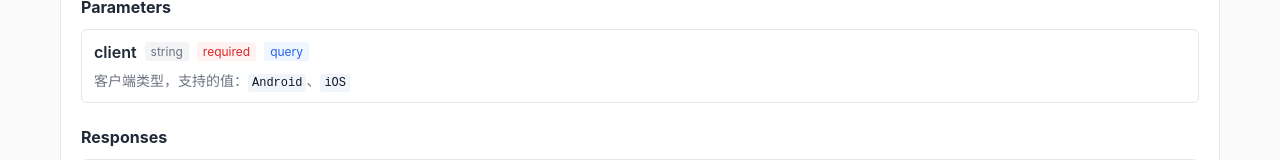
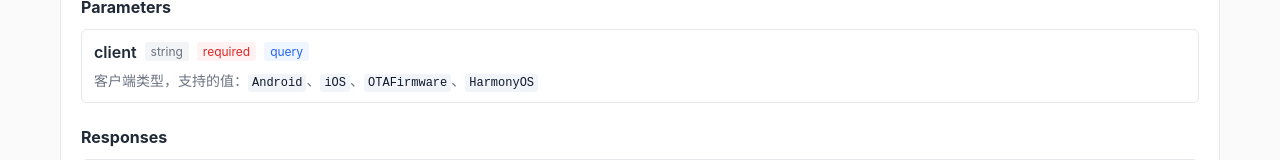
Before and after one commit to fronttang/version, a Vue app: page /api-doc in a window 1280 px wide. Shown: the part 341-501 px from the top of the page. Built offline with nearby package versions, Linux system fonts and the light colour scheme.

Commit message:
feat: add OTAFirmware and HarmonyOS client types

```diff
--- a/src/components/ApiTest.vue
+++ b/src/components/ApiTest.vue
@@ -43,7 +43,7 @@
                   <span class="param-location">query</span>
                 </div>
                 <div class="param-description">
-                  客户端类型，支持的值：<code>Android</code>、<code>iOS</code>
+                  客户端类型，支持的值：<code>Android</code>、<code>iOS</code>、<code>OTAFirmware</code>、<code>HarmonyOS</code>
                 </div>
               </div>
             </div>
@@ -179,6 +179,8 @@
                   <select v-model="selectedClient" class="form-control">
                     <option value="Android">Android</option>
                     <option value="iOS">iOS</option>
+                    <option value="OTAFirmware">OTA固件</option>
+                    <option value="HarmonyOS">鸿蒙OS</option>
                   </select>
                 </div>
 
@@ -303,7 +305,7 @@ export default {
   "client": {
     "type": "string",
     "description": "客户端类型",
-    "enum": ["Android", "iOS"]
+    "enum": ["Android", "iOS", "OTAFirmware", "HarmonyOS"]
   },
   "forceUpdate": {
     "type": "boolean",
--- a/src/components/admin/VersionManagement.vue
+++ b/src/components/admin/VersionManagement.vue
@@ -6,7 +6,11 @@
     </div>
 
     <el-table :data="paginatedVersions" style="width: 100%">
-      <el-table-column prop="client" label="客户端" width="80" />
+      <el-table-column label="客户端" width="100">
+        <template #default="scope">
+          <span class="client-text">{{ getClientLabel(scope.row.client) }}</span>
+        </template>
+      </el-table-column>
       <el-table-column prop="version" label="版本号" width="100" />
       <el-table-column prop="versionCode" label="版本代码" width="100" />
       <el-table-column prop="originalName" label="文件名">
@@ -93,6 +97,8 @@
           <el-select v-model="uploadForm.client" placeholder="请选择客户端">
             <el-option label="Android" value="Android" />
             <el-option label="iOS" value="iOS" />
+            <el-option label="OTA固件" value="OTAFirmware" />
+            <el-option label="鸿蒙OS" value="HarmonyOS" />
           </el-select>
         </el-form-item>
         <el-form-item label="版本号" required>
@@ -141,6 +147,8 @@
           <el-select v-model="editForm.client">
             <el-option label="Android" value="Android" />
             <el-option label="iOS" value="iOS" />
+            <el-option label="OTA固件" value="OTAFirmware" />
+            <el-option label="鸿蒙OS" value="HarmonyOS" />
           </el-select>
         </el-form-item>
         <el-form-item label="版本号">
@@ -460,6 +468,16 @@ export default {
 
     formatTime(timeString) {
       return new Date(timeString).toLocaleString('zh-CN')
+    },
+
+    getClientLabel(client) {
+      const clientLabelMap = {
+        Android: 'Android',
+        iOS: 'iOS',
+        OTAFirmware: 'OTA固件',
+        HarmonyOS: '鸿蒙OS'
+      }
+      return clientLabelMap[client] || client
     }
   }
 }
@@ -515,6 +533,10 @@ export default {
   font-style: italic;
 }
 
+.client-text {
+  white-space: nowrap;
+}
+
 /* 弹窗样式优化 */
 :deep(.el-dialog) {
   max-height: 90vh;
```
Also changed, not shown: 2 other files (tests, documents, lock files or other folders).
